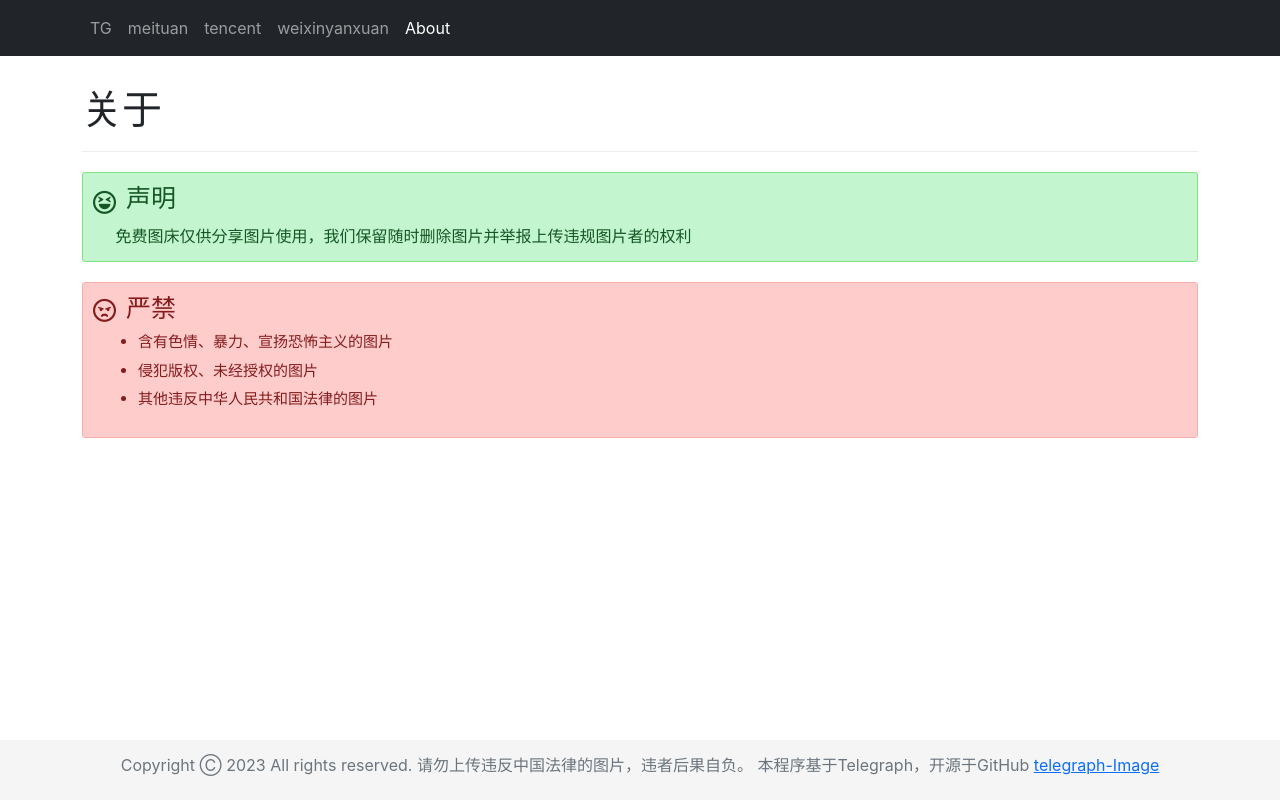
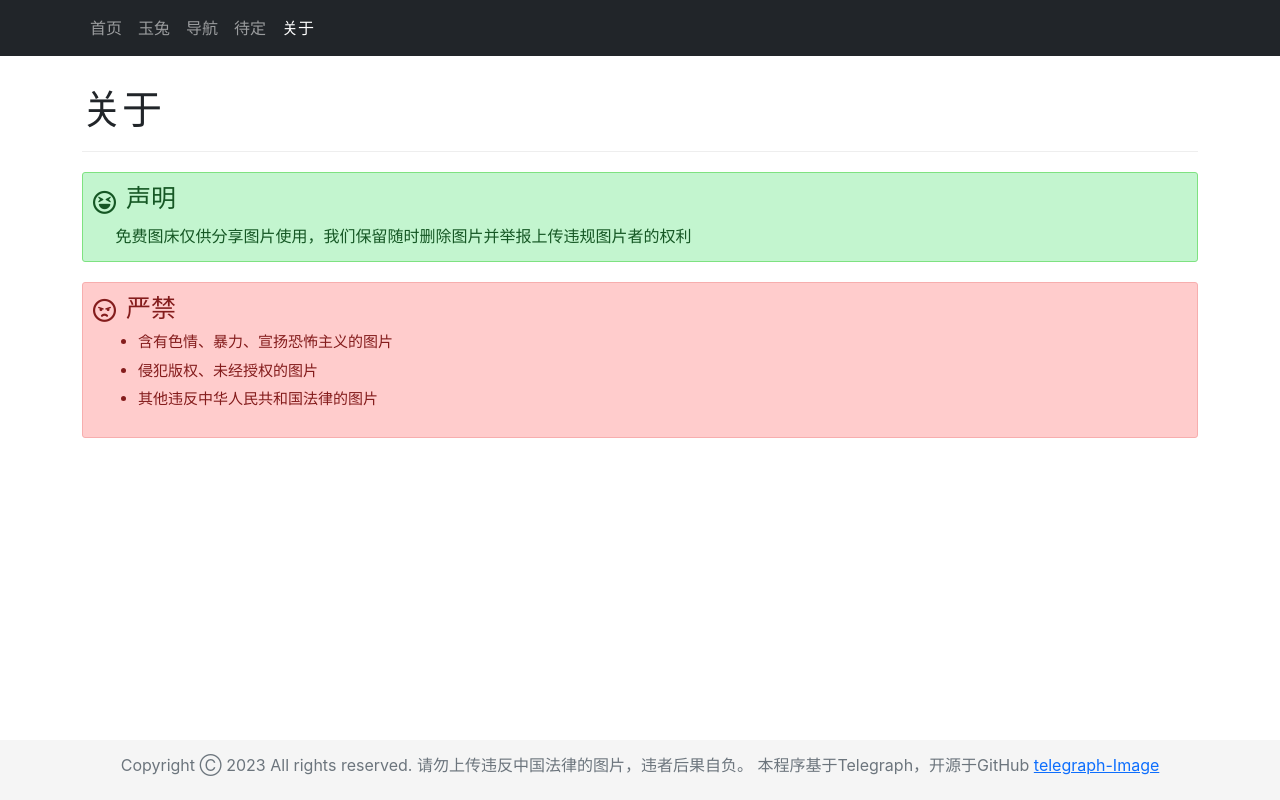
Before and after one commit to Edwiinsgm/img, a plain HTML site: page about.html in a window 1280 px wide. Drawn offline with nearby package versions, Linux system fonts and the light colour scheme.

Commit message:
Update about.html

```diff
--- a/about.html
+++ b/about.html
@@ -31,19 +31,19 @@
             <div class="collapse navbar-collapse" id="navbarCollapse">
                 <ul class="navbar-nav me-auto mb-2 mb-lg-0">
                     <li class="nav-item">
-                        <a class="nav-link " href="/">TG</a>
+                        <a class="nav-link " href="/">首页</a>
                     </li>
                     <li class="nav-item">
-                        <a class="nav-link " href="./mt.html">meituan</a>
+                        <a class="nav-link " href="https://www.52ytyt.com/">玉兔</a>
                     </li>
                     <li class="nav-item">
-                        <a class="nav-link " href="./tencent.html">tencent</a>
+                        <a class="nav-link " href="https://nav.52xmao.com/">导航</a>
                     </li>
                     <li class="nav-item">
-                        <a class="nav-link " href="./weixinyanxuan.html">weixinyanxuan</a>
+                        <a class="nav-link " href="./weixinyanxuan.html">待定</a>
                     </li>
                     <li class="nav-item">
-                        <a class="nav-link active" href="./about.html">About</a>
+                        <a class="nav-link active" href="./about.html">关于</a>
                     </li>
                 </ul>
             </div>
```
